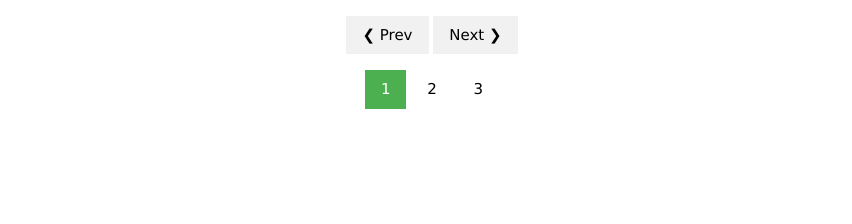
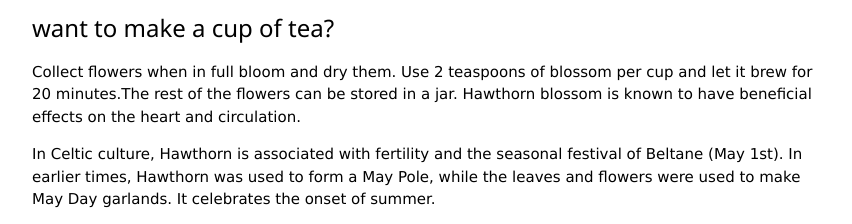
Before and after one commit to louwatson/sladebankwoods-adventuretrail, a plain HTML site: page hawthorn.html in a window 1280 px wide. Shown: the part 1479-1703 px from the top of the page, without its empty margins (208-1060 px from the left). Before the commit the page ends 1588 px from the top, so only its background shows below. Drawn offline with nearby package versions, Linux system fonts and the light colour scheme.

Commit message:
Update hawthorn.html
trying to add text

```diff
--- a/hawthorn.html
+++ b/hawthorn.html
@@ -17,7 +17,14 @@
 <div class="w3-content" style="max-width:800px">
   <img class="mySlides" src="haw1.jpeg" style="width:100%">
   <img class="mySlides" src="teacup.jpeg" style="width:100%">
+	<h3> want to make a cup of tea?</h3>
+<p> Collect flowers when in full bloom and dry them.
+	Use 2 teaspoons of blossom per cup and let it brew for 20 minutes.The rest of the flowers can be stored in a jar.
+	Hawthorn blossom is known to have beneficial effects on the heart and circulation. </p>
+
   <img class="mySlides" src="maypole.jpeg" style="width:100%">
+	<p>In Celtic culture, Hawthorn is associated with fertility and the seasonal festival of Beltane (May 1st).
+	In earlier times, Hawthorn was used to form a May Pole, while the leaves and flowers were used to make May Day garlands. It celebrates the onset of summer.</p>
 </div>
 
 <div class="w3-center">
```
